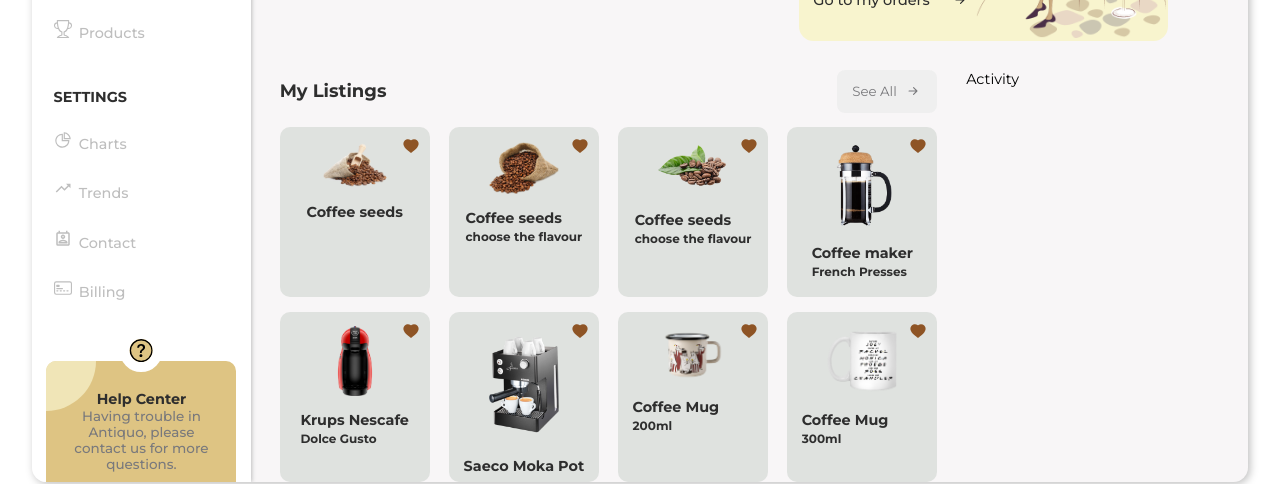
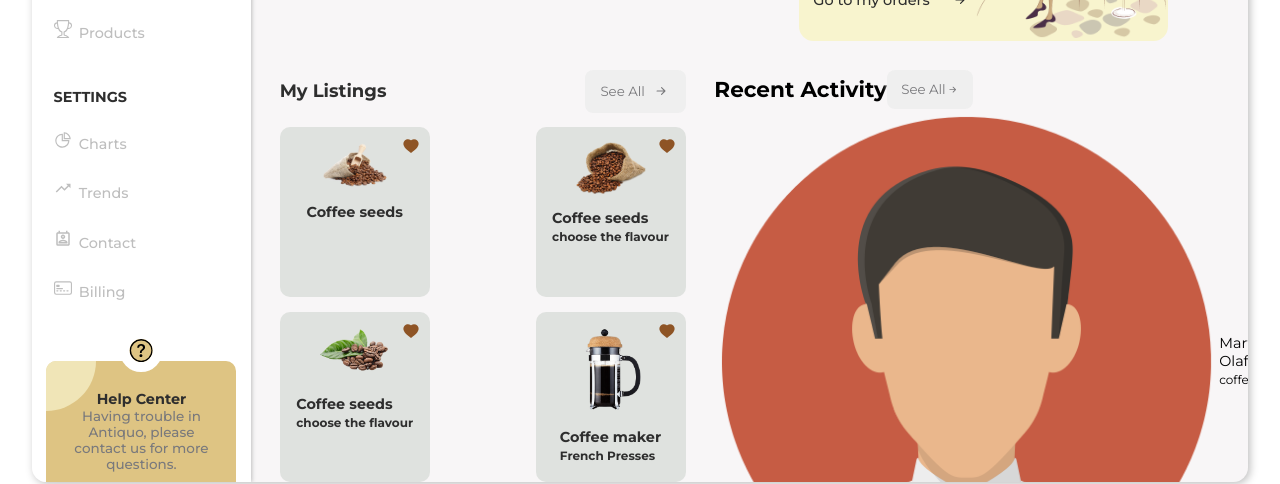
Before and after one commit to AnnaKuliga/responsive-admin-dashboard, a React (Create React App) app: page / in a window 1280 px wide. Shown: the part 292-776 px from the top of the page. Built offline with nearby package versions, Linux system fonts and the light colour scheme; grey boxes are pictures that could not be loaded.

Commit message:
added activity content

```diff
--- a/src/components/Body section/Activity section/Activity.jsx
+++ b/src/components/Body section/Activity section/Activity.jsx
@@ -1,8 +1,35 @@
 import React from "react";
 import "./activity.css";
 
+// Imported icons ====>
+import { BsArrowRightShort } from "react-icons/bs";
+
+// Imported Images ====>
+import user1 from "../../../assets/coffee/user (1).png";
+
 const Activity = () => {
-  return <div className="Activity">Activity</div>;
+  return (
+    <div className="activitySection">
+      <div className="heading flex">
+        <h2>Recent Activity</h2>
+        <button className="btn flex">
+          See All
+          <BsArrowRightShort />
+        </button>
+      </div>
+
+      <div className="secContainer grid">
+        <div className="singleCustomer flex">
+          <img src={user1} alt="User Image" />
+          <div className="customerDetails">
+            <span className="name">Martin Olafsen</span>
+            <small>Ordered coffee mugs</small>
+          </div>
+          <div className="duration">5 min ago</div>
+        </div>
+      </div>
+    </div>
+  );
 };
 
 export default Activity;
```
